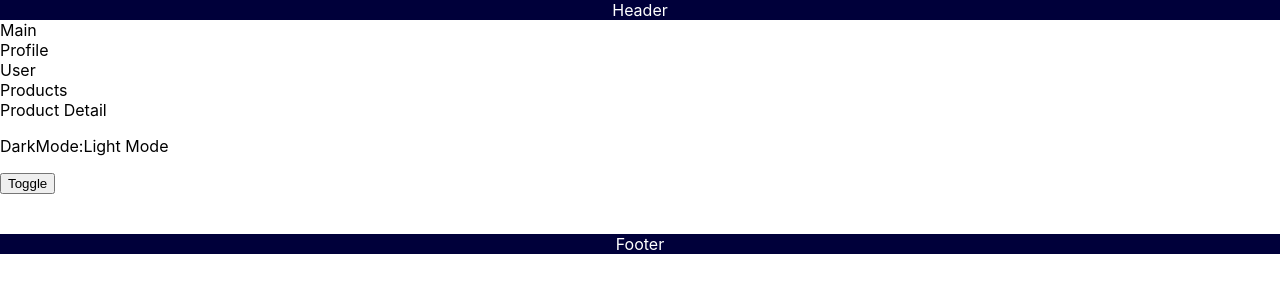
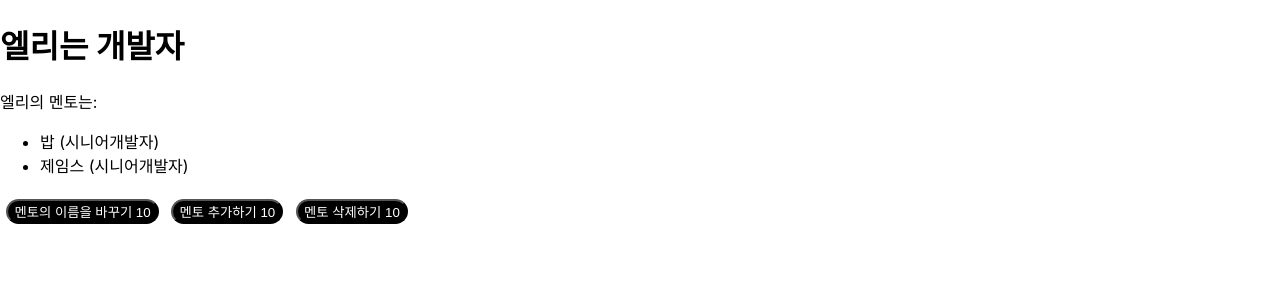
Before and after one commit to LeeJunhyeok03/ReactStudy_basic, a React (Create React App) app: page / in a window 1280 px wide. Shown: the top 300 px of the page. Built offline with nearby package versions, Linux system fonts and the light colour scheme.

Commit message:
feat:useCallback , memo, useMemo add

```diff
--- /dev/null
+++ b/src/AppMontorsButton.jsx
@@ -0,0 +1,84 @@
+import React, { useReducer , useMemo, useCallback, memo} from 'react';
+import personReducer from './reducer/person-reducer';
+
+export default function AppMentorsButton() {
+  const [person, dispatch] = useReducer(personReducer, initialPerson);
+
+  const handleUpdate = useCallback(() => {
+    const prev = prompt(`누구의 이름을 바꾸고 싶은가요?`);
+    const current = prompt(`이름을 무엇으로 바꾸고 싶은가요?`);
+    dispatch({ type: 'updated', prev, current });
+  }, []);
+
+  const handleAdd = useCallback(() => {
+    const name = prompt(`멘토의 이름은?`);
+    const title = prompt(`멘토의 직함은?`);
+    dispatch({ type: 'added', name, title });
+  }, []);
+
+  const handleDelete = useCallback(() => {
+    const name = prompt(`누구를 삭제하고 싶은가요?`);
+    dispatch({ type: 'deleted', name });
+  }, []);
+
+  return (
+    <div>
+      <h1>
+        {person.name}는 {person.title}
+      </h1>
+      <p>{person.name}의 멘토는:</p>
+      <ul>
+        {person.mentors.map((mentor, index) => (
+          <li key={index}>
+            {mentor.name} ({mentor.title})
+          </li>
+        ))}
+      </ul>
+      <Button text="멘토의 이름을 바꾸기" onClick={handleUpdate} />
+      <Button text="멘토 추가하기" onClick={handleAdd} />
+      <Button text="멘토 삭제하기" onClick={handleDelete} />
+    </div>
+  );
+}
+
+const Button = memo(({ text, onClick }) => {
+  console.log('Button', text, 're-rendering 😜');
+  const result = useMemo(()=>calculateSometiong(), []);
+  // const result = calculateSometiong();
+  return (
+    <button
+      onClick={onClick}
+      style={{
+        backgroundColor: 'black',
+        color: 'white',
+        borderRadius: '20px',
+        margin: '0.4rem',
+      }}
+    >
+      {`${text} ${result}`}
+    </button>
+  );
+});
+
+function calculateSometiong() {
+  for (let i = 0; i < 1000; i++) {
+    console.log('!');
+
+  }
+  return 10;
+}
+
+const initialPerson = {
+  name: '엘리',
+  title: '개발자',
+  mentors: [
+    {
+      name: '밥',
+      title: '시니어개발자',
+    },
+    {
+      name: '제임스',
+      title: '시니어개발자',
+    },
+  ],
+};
--- a/src/index.js
+++ b/src/index.js
@@ -1,13 +1,13 @@
 import React from 'react';
 import ReactDOM from 'react-dom/client';
 import './index.css';
-import AppTheme from './AppTheme';
+import AppMontorsButton from './AppMontorsButton';
 import reportWebVitals from './reportWebVitals';
 
 const root = ReactDOM.createRoot(document.getElementById('root'));
 root.render(
   <React.StrictMode>
-    <AppTheme />
+    <AppMontorsButton />
   </React.StrictMode>
 );
 
```
